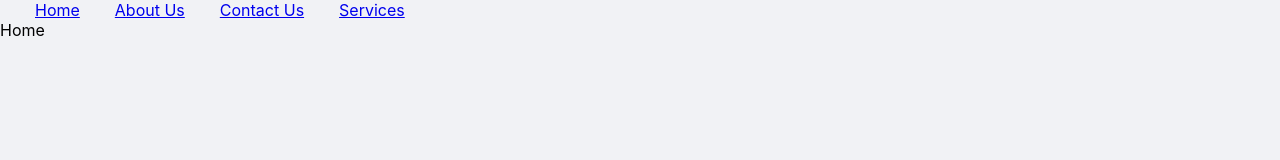
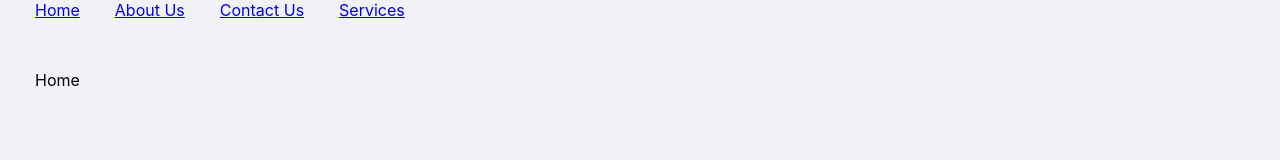
Before and after one commit to StephenMontague/montague-auto-detailing, a React (Create React App) app: page / in a window 1280 px wide. Shown: the part 135-295 px from the top of the page. Built offline with nearby package versions, Linux system fonts and the light colour scheme.

Commit message:
Added a little styling and the services link to App

```diff
--- a/src/App.css
+++ b/src/App.css
@@ -5,3 +5,9 @@
 .app__body {
 	display: flex;
 }
+
+.routes {
+	margin-top: 50px;
+	margin-left: 35px;
+	margin-right: 35px;
+}
--- a/src/App.jsx
+++ b/src/App.jsx
@@ -5,6 +5,7 @@ import {
 } from 'react-router-dom';
 import './App.css';
 import Home from './components/body/Home';
+import Services from './components/body/offers/Service';
 import Header from './components/header/Header';
 
 function App() {
@@ -12,13 +13,19 @@ function App() {
 		<div className='app'>
 			<Router>
 				<Header />
+				<div className='routes'>
 					<Routes>
 						<Route
 							exact
 							path='/'
 							element={<Home />}
 						/>
+						<Route
+							path='/services'
+							element={<Services />}
+						/>
 					</Routes>
+				</div>
 			</Router>
 		</div>
 	);
```
Lines whose indentation alone changed are shown as unchanged.
